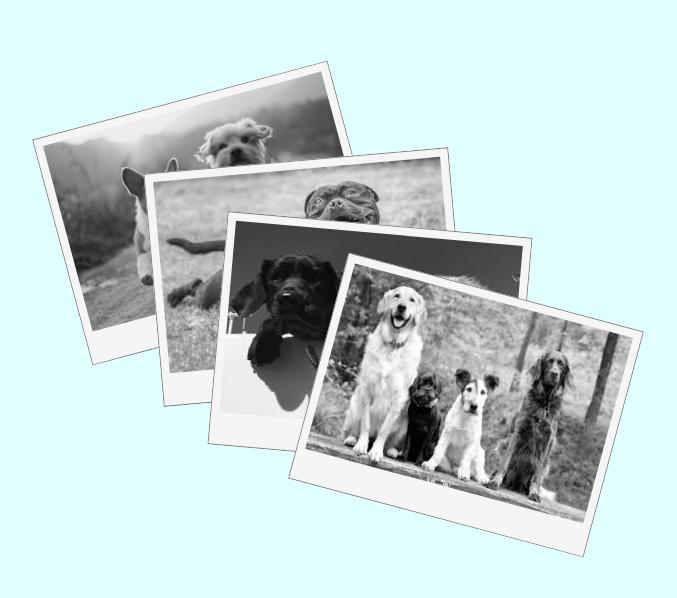
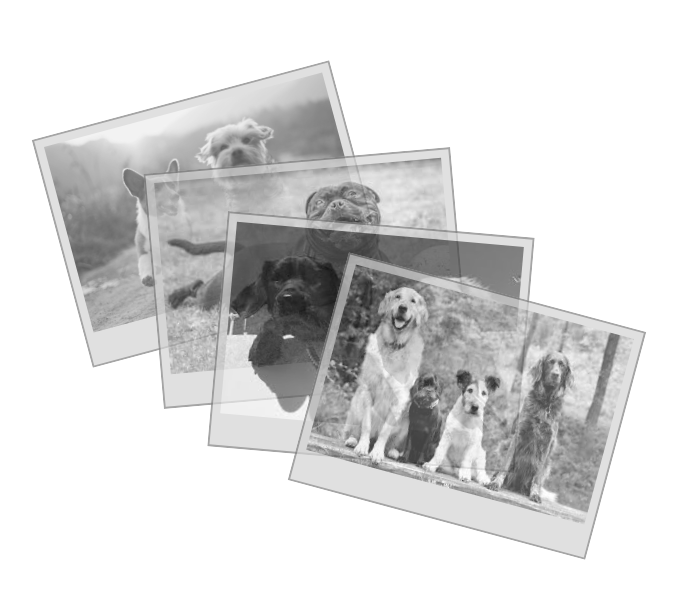
Before and after one commit to thesergioliveira/thePuppyProject, a plain HTML site: page index.html in a window 1280 px wide. Shown: the whole page, without its empty margins (103-780 px from the left). Drawn offline with Linux system fonts and the light colour scheme.

Commit message:
transition effects

```diff
--- a/style.css
+++ b/style.css
@@ -1,5 +1,5 @@
 :root{
-    background-color:lightcyan;
+    background-color: white;
 }
 div div{
     float: left;
@@ -8,8 +8,8 @@ div div{
 
 }
 div div img{
-    border: solid 0.5px grey;
-    background-color: whitesmoke;
+    border: solid 2px grey;
+    background-color: lightgray;
     padding: 0.5rem 0.5rem 2rem 0.5rem;
     width: 18rem;
     height: 12rem;
@@ -26,7 +26,7 @@ div div img{
     filter: grayscale(30) ;
     transform: rotate(-15deg);
     z-index: 0;
-
+    opacity: 0.7;
 }
 
 .smiley{
@@ -36,6 +36,7 @@ div div img{
    transform: rotate(-5deg);
    filter: grayscale(30) ;
    z-index: 1;
+   opacity: 0.7;
 }
 .dog-wall{
     position: absolute;
@@ -44,6 +45,7 @@ div div img{
     transform: rotate(5deg);
     filter: grayscale(30) ;
     z-index: 2;
+    opacity: 0.7;
 }
 .four-dogs{
     position: absolute;
@@ -53,6 +55,7 @@ div div img{
     filter: grayscale(30) ;
     z-index: 3;
     transition: 600ms;
+    opacity: 0.7;
 }
 .dog-friends:hover{
     position: absolute;
@@ -63,6 +66,7 @@ div div img{
     z-index: 4;
     transition: 300ms;
     transition-timing-function: ease-in-out;
+    opacity: 1;
 
 }
 
@@ -75,6 +79,8 @@ div div img{
     z-index: 4;
     transition: 300ms;
     transition-timing-function: ease-in-out;
+    opacity: 1;
+
 }
 .dog-wall:hover{
     position: absolute;
@@ -85,6 +91,7 @@ div div img{
     filter: none;
     transition: 300ms;
     transition-timing-function: ease-in-out;
+    opacity: 1;
 }
 .four-dogs:hover{
     position: absolute;
@@ -95,4 +102,5 @@ div div img{
     z-index: 3;
     transition: 300ms;
     transition-timing-function: ease-in-out;
+    opacity: 1;
 }
```
